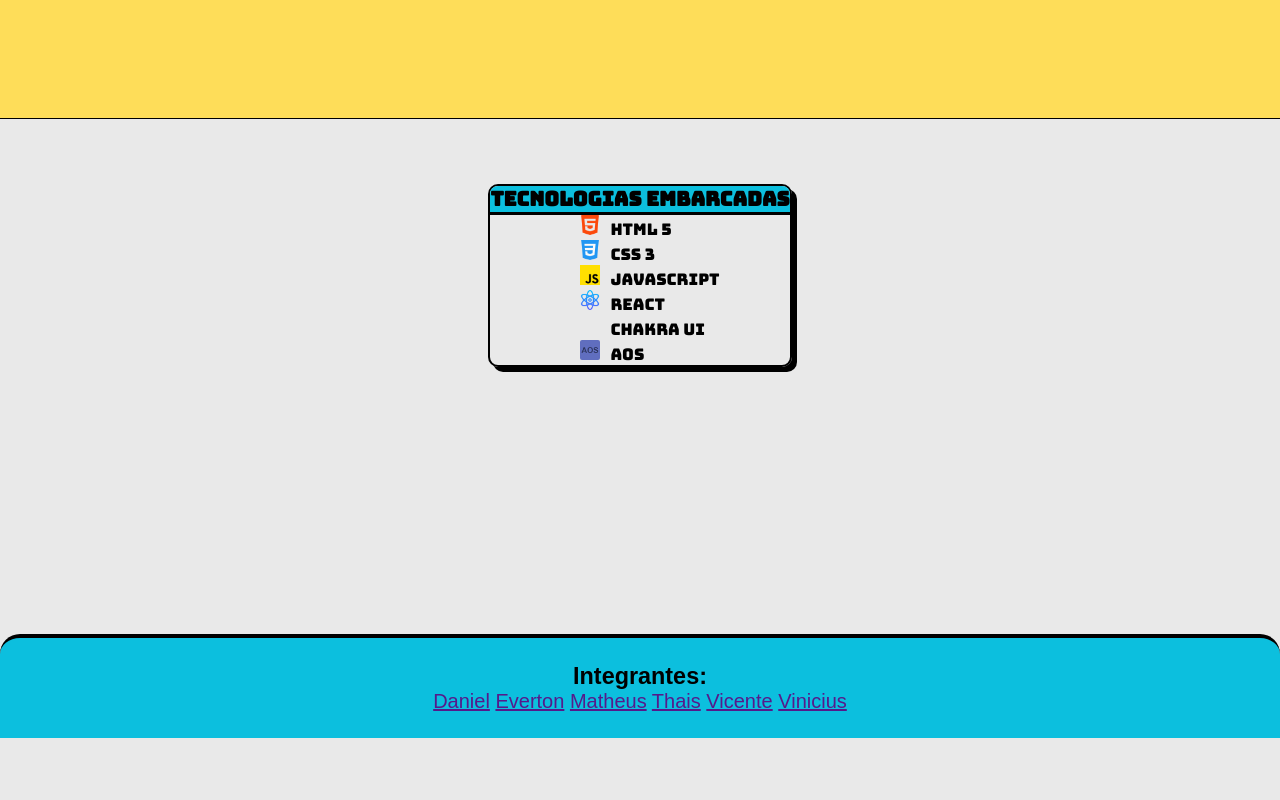
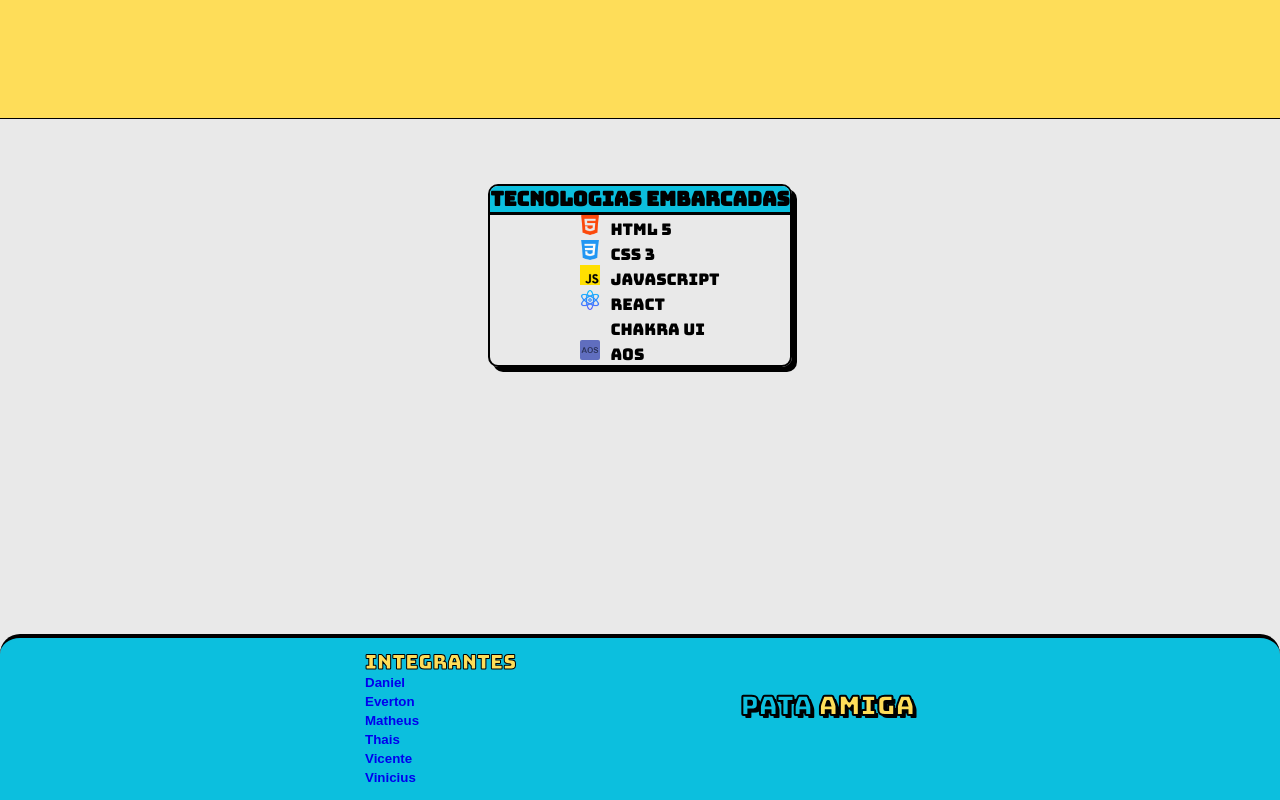
Before and after one commit to PET-foundation/Pata-Amiga-LandingPage, a plain HTML site: page index.html in a window 1280 px wide. Shown: the part 1369-2169 px from the top of the page. Before the commit the page ends 2107 px from the top, so only its background shows below. Drawn offline with nearby package versions, Linux system fonts and the light colour scheme.

Commit message:
Feat: Footer created
Footer created containing the list of members and the name logo.

```diff
--- a/index.html
+++ b/index.html
@@ -9,8 +9,8 @@
     <link href="https://unpkg.com/aos@2.3.1/dist/aos.css" rel="stylesheet">
 </head>
 <body>
-    <header>
-        <div id="nameLogo">
+    <header id="logo">
+        <div>
             <span style="color: #0CBFDE">PATA </span>
             <span style="color: #FEDD59">AMIGA</span>
         </div>
@@ -84,16 +84,22 @@
     </section>
 
     <footer>
-        <h3>Integrantes:</h3>
-        <p>
-            <a href="">Daniel</a>
-            <a href="">Everton</a>
-            <a href="">Matheus</a>
-            <a href="">Thais</a>
-            <a href="">Vicente</a>
-            <a href="">Vinicius</a>
-        </p>
-    </footer>
+
+        <div id="fDivLeft">
+            <span style="color: #FEDD59">INTEGRANTES</span>
+            <ul>
+                <li><a class="integrante" href="https://github.com/danielsantos404" target="_blank">Daniel</a></li>
+                <li><a class="integrante" href="https://github.com/EvertonFigueiroa" target="_blank">Everton</a></li>
+                <li><a class="integrante" href="https://github.com/MatheusVict" target="_blank">Matheus</a></li>
+                <li><a class="integrante" href="https://github.com/xthaisjs" target="_blank">Thais</a></li>
+                <li><a class="integrante" href="https://github.com/vicenteF2004" target="_blank">Vicente</a></li>
+                <li><a class="integrante" href="https://github.com/ViniR262" target="_blank">Vinicius</a></li>
+            </ul>
+        </div>
+        <div id="fDivRight">
+            <span style="color: #0CBFDE">PATA </span>
+            <span style="color: #FEDD59">AMIGA</span>
+        </div>
     <script src="https://unpkg.com/aos@2.3.1/dist/aos.js"></script>
     <script>
         AOS.init();
--- a/style.css
+++ b/style.css
@@ -16,11 +16,14 @@ html, body {
 }
 
 header {
-    font-family: "Bungee";
     background-color: #0CBFDE;
-    text-align: center;
     border-radius: 0px 0px 20px 20px;
     border-bottom: 4px solid rgb(0, 0, 0);
+}
+
+#logo {
+    font-family: "Bungee";
+    text-align: center;
     -webkit-text-stroke-width: 2px;
     -webkit-text-stroke-color: black;
     text-shadow: 3px 3px black;
@@ -195,10 +198,59 @@ section#technologies {
 }
 
 footer {
-    font: normal 15pt arial;
+    font-family: 'Bungee';
     background-color: #0CBFDE;
-    text-align: center;
-    padding: 25px;
+    padding: 15px;
     border-radius: 20px 20px 0px 0px;
     border-top: 4px solid rgb(0, 0, 0);
+    display: flex;
+    justify-content: space-between;
 }
+
+li {
+    list-style-type: none;
+}
+
+.integrante {
+    font: bold 10pt arial;
+    text-align: justify;
+    justify-content: center;
+}
+
+#fDivLeft {
+    line-height: 18px;
+    bottom: 0;
+    right: 0;
+    padding-left: 350px;
+    font-family: "Bungee";
+    font-size: 15pt;
+}
+
+#fDivLeft > span {
+    -webkit-text-stroke-width: 1px;
+    -webkit-text-stroke-color: black;
+}
+
+#fDivRight {
+    padding-top: 35px;
+    padding-right: 350px;
+    font-family: "Bungee";
+    -webkit-text-stroke-width: 2px;
+    -webkit-text-stroke-color: black;
+    text-shadow: 3px 3px black;
+    font-size: 20pt;
+    width: auto;
+}
+
+
+a:link {
+    text-decoration: none;
+   }
+
+a:hover {
+text-decoration: underline;
+}
+
+a:visited {
+    color: black;
+}
```
Also changed, not shown: images/PETFoundation.png (added).
